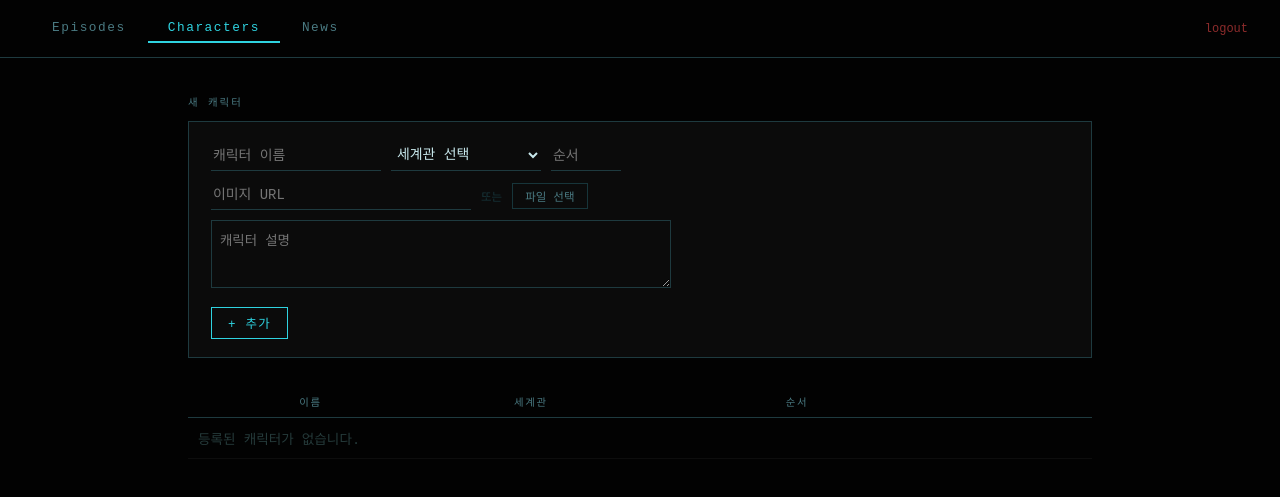
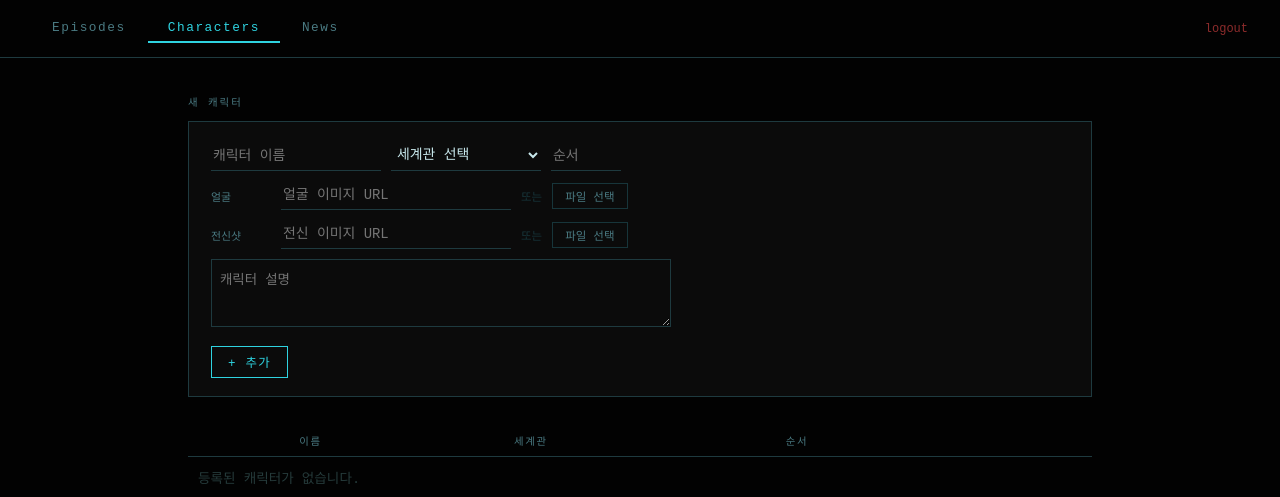
Before and after one commit to euuq103/lawren-admin, a Flask app: page /admin/characters in a window 1280 px wide. Shown: the top 497 px of the page. Run offline with Flask 3, Linux system fonts and the light colour scheme; the visitor is signed in with stand-in values (Sample User, id 1).

Commit message:
Add files via upload

```diff
--- a/app.py
+++ b/app.py
@@ -21,6 +21,36 @@ cloudinary.config(
 
 with app.app_context():
     db.create_all()
+    # 기존 DB에 신규 컬럼 마이그레이션
+    try:
+        from sqlalchemy import text
+        with db.engine.connect() as con:
+            con.execute(text('ALTER TABLE character ADD COLUMN thumb_url VARCHAR(500) DEFAULT ""'))
+            con.commit()
+    except Exception:
+        pass
+    try:
+        from sqlalchemy import text
+        with db.engine.connect() as con:
+            con.execute(text('ALTER TABLE character ADD COLUMN is_public BOOLEAN DEFAULT 1'))
+            con.commit()
+    except Exception:
+        pass
+    # thumb_url / is_public 컬럼 마이그레이션 (기존 DB 호환)
+    try:
+        from sqlalchemy import text
+        with db.engine.connect() as con:
+            con.execute(text('ALTER TABLE character ADD COLUMN thumb_url VARCHAR(500) DEFAULT ""'))
+            con.commit()
+    except Exception:
+        pass
+    try:
+        from sqlalchemy import text
+        with db.engine.connect() as con:
+            con.execute(text('ALTER TABLE character ADD COLUMN is_public BOOLEAN DEFAULT 1'))
+            con.commit()
+    except Exception:
+        pass
 
 def guard():
     if not session.get('admin'):
@@ -250,6 +280,7 @@ def character_add():
         db.session.add(Character(
             name=name,
             description=request.form.get('description', '').strip(),
+            thumb_url=request.form.get('thumb_url', '').strip(),
             image_url=request.form.get('image_url', '').strip(),
             world_id=world_id, order=order
         ))
--- a/models.py
+++ b/models.py
@@ -45,14 +45,17 @@ class Character(db.Model):
     id          = db.Column(db.Integer, primary_key=True)
     name        = db.Column(db.String(100), nullable=False)
     description = db.Column(db.Text, default='')
-    image_url   = db.Column(db.String(500), default='')
+    thumb_url   = db.Column(db.String(500), default='')   # 얼굴 썸네일 (버튼용)
+    image_url   = db.Column(db.String(500), default='')   # 전신샷 (메인 뷰어용)
     world_id    = db.Column(db.Integer, db.ForeignKey('world.id'), nullable=False)
     order       = db.Column(db.Integer, default=0)
+    is_public   = db.Column(db.Boolean, default=True)
 
     def to_dict(self):
         return {
             'id': self.id, 'name': self.name,
             'description': self.description,
+            'thumb_url': self.thumb_url,
             'image_url': self.image_url,
             'world_id': self.world_id, 'order': self.order
         }
--- a/templates/characters.html
+++ b/templates/characters.html
@@ -99,10 +99,22 @@
           <input class="inp" type="number" name="order" placeholder="순서" style="width:70px">
         </div>
 
-        <!-- 이미지 -->
+        <!-- 얼굴 썸네일 -->
         <div class="img-row">
+          <span style="font-size:0.68rem;color:var(--muted);width:60px;flex-shrink:0;">얼굴</span>
+          <input class="inp" type="text" name="thumb_url" id="addThumbUrl"
+                 placeholder="얼굴 이미지 URL" style="width:230px" oninput="prev('addThumbPrev',this.value)">
+          <span style="color:var(--cdim);font-size:0.72rem">또는</span>
+          <input type="file" id="addThumbFile" accept="image/*" style="display:none" onchange="uploadFile(this,'addThumbUrl','addThumbPrev','addThumbUploading')">
+          <button type="button" class="upload-btn" onclick="document.getElementById('addThumbFile').click()">파일 선택</button>
+          <span id="addThumbUploading" class="uploading">업로드 중...</span>
+          <img id="addThumbPrev" class="thumb" src="" alt="">
+        </div>
+        <!-- 전신샷 -->
+        <div class="img-row">
+          <span style="font-size:0.68rem;color:var(--muted);width:60px;flex-shrink:0;">전신샷</span>
           <input class="inp" type="text" name="image_url" id="addUrl"
-                 placeholder="이미지 URL" style="width:260px" oninput="prev('addPrev',this.value)">
+                 placeholder="전신 이미지 URL" style="width:230px" oninput="prev('addPrev',this.value)">
           <span style="color:var(--cdim);font-size:0.72rem">또는</span>
           <input type="file" id="addFile" accept="image/*" style="display:none" onchange="uploadFile(this,'addUrl','addPrev','addUploading')">
           <button type="button" class="upload-btn" onclick="document.getElementById('addFile').click()">파일 선택</button>
@@ -150,9 +162,25 @@
                   </select>
                   <input class="inp" type="number" name="order" value="{{ ch.order }}" style="width:70px" placeholder="순서">
                 </div>
+                <!-- 얼굴 썸네일 -->
                 <div class="img-row">
+                  <span style="font-size:0.68rem;color:var(--muted);width:60px;flex-shrink:0;">얼굴</span>
+                  <input class="inp" type="text" name="thumb_url" id="eturl{{ ch.id }}"
+                         value="{{ ch.thumb_url or '' }}" placeholder="얼굴 이미지 URL" style="width:220px"
+                         oninput="prev('etp{{ ch.id }}',this.value)">
+                  <span style="color:var(--cdim);font-size:0.72rem">또는</span>
+                  <input type="file" id="etf{{ ch.id }}" accept="image/*" style="display:none"
+                         onchange="uploadFile(this,'eturl{{ ch.id }}','etp{{ ch.id }}','etu{{ ch.id }}')">
+                  <button type="button" class="upload-btn" onclick="document.getElementById('etf{{ ch.id }}').click()">파일 선택</button>
+                  <span id="etu{{ ch.id }}" class="uploading">업로드 중...</span>
+                  <img id="etp{{ ch.id }}" class="thumb {{ 'show' if ch.thumb_url }}"
+                       src="{{ ch.thumb_url or '' }}" alt="">
+                </div>
+                <!-- 전신샷 -->
+                <div class="img-row">
+                  <span style="font-size:0.68rem;color:var(--muted);width:60px;flex-shrink:0;">전신샷</span>
                   <input class="inp" type="text" name="image_url" id="eurl{{ ch.id }}"
-                         value="{{ ch.image_url }}" placeholder="이미지 URL" style="width:250px"
+                         value="{{ ch.image_url }}" placeholder="전신 이미지 URL" style="width:220px"
                          oninput="prev('ep{{ ch.id }}',this.value)">
                   <span style="color:var(--cdim);font-size:0.72rem">또는</span>
                   <input type="file" id="ef{{ ch.id }}" accept="image/*" style="display:none"
```
